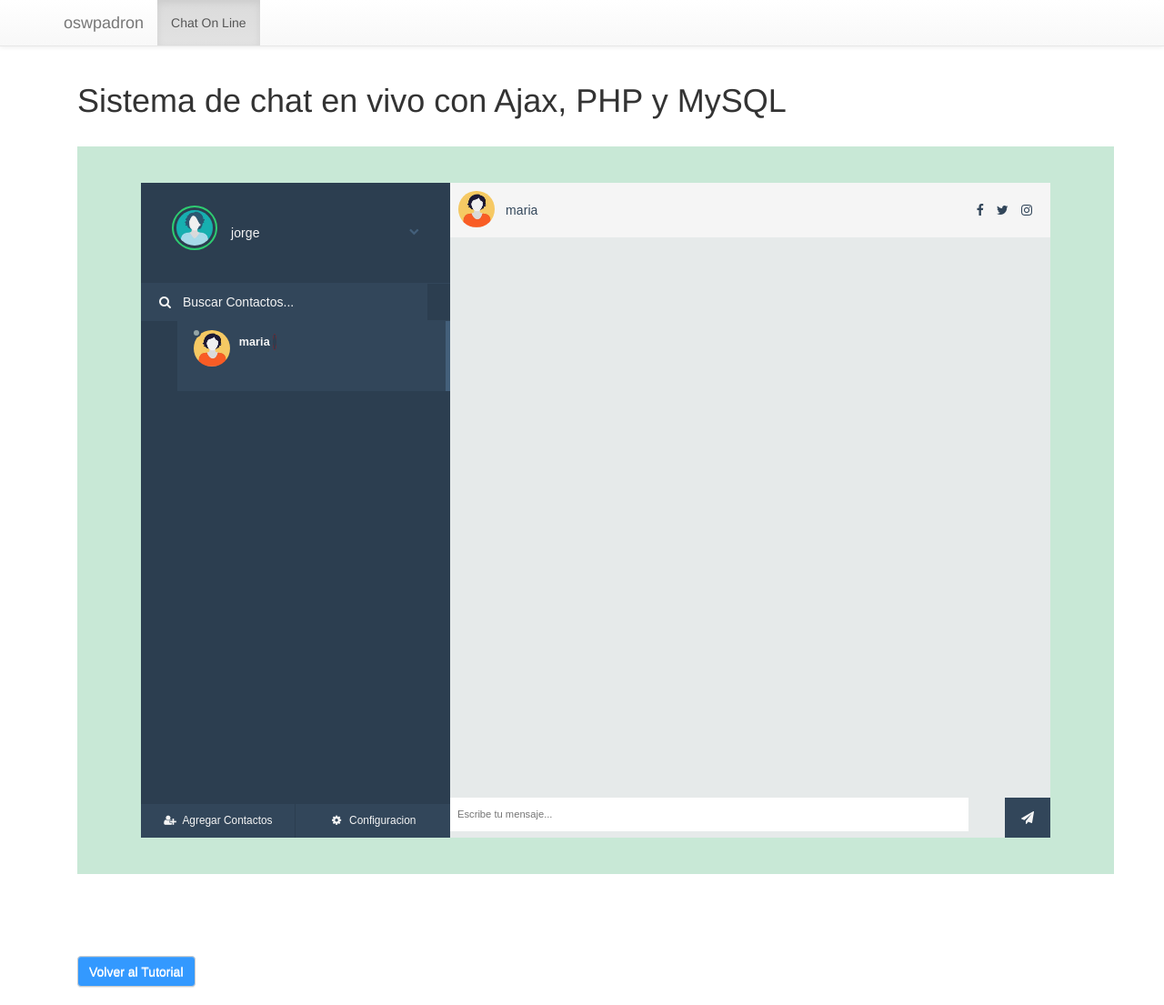
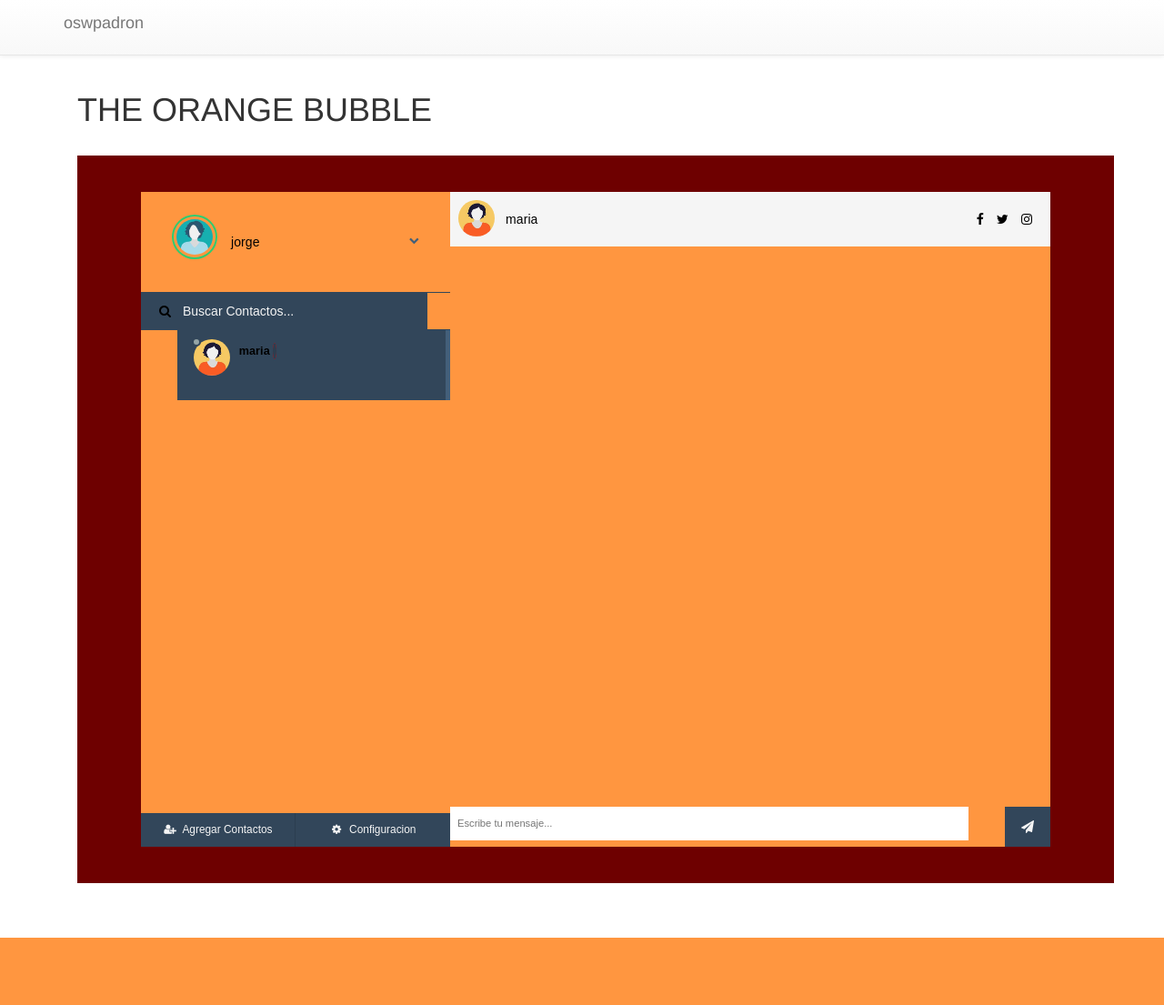
Before and after one commit to oswpadron/proyecto_uneweb, a PHP site: page / in a window 1280 px wide. Shown: the whole page at 91% size. After the commit the page ends 1031 px from the top, so only its background shows below. Run offline with PHP 8.4, Linux system fonts and the light colour scheme; the visitor is signed in with stand-in values (Sample User, id 1); data comes from the database, SQL or seed files in the repository; data that the repository does not hold is empty; some libraries are stand-ins or nearby versions.

Commit message:
Adding some updates

```diff
--- a/Chat.php
+++ b/Chat.php
@@ -3,7 +3,7 @@ class Chat{
     private $host  = 'localhost';
     private $user  = 'root';
     private $password   = "";
-    private $database  = "php_chat";
+    private $database  = "chat_users";
     private $chatTable = 'chat';
 	private $chatUsersTable = 'chat_users';
 	private $chatLoginDetailsTable = 'chat_login_details';
--- a/container.php
+++ b/container.php
@@ -9,14 +9,7 @@
             <span class="icon-bar"></span>
             <span class="icon-bar"></span>
           </button>
-          <a href="http://www.baulphp.com" class="navbar-brand">oswpadron</a>
-        </div>
-        <div class="navbar-collapse collapse">
-          <ul class="nav navbar-nav">
-            <li class="active"><a href="http://www.baulphp.com">Chat On Line</a></li>
-
-          </ul>
-
+          <p class="navbar-brand">oswpadron</p>
         </div><!--/.nav-collapse -->
       </div>
     </div>
--- a/css/style.css
+++ b/css/style.css
@@ -3,13 +3,13 @@
   align-items: center;
   justify-content: center;
   min-height: 100vh;
-  background: #c8e8d6;
+  background: #6e0000;
   font-family: "proxima-nova", "Source Sans Pro", sans-serif;
   /*font-size: 1em;*/
   letter-spacing: 0.1px;
-  color: #32465a;
+  color: #000000;
   text-rendering: optimizeLegibility;
-  text-shadow: 1px 1px 1px rgba(0, 0, 0, 0.004);
+  text-shadow: 1px 1px 1px #ffffff01;
   -webkit-font-smoothing: antialiased;
 }
 
@@ -20,7 +20,7 @@
   height: 92vh;
   min-height: 300px;
   max-height: 720px;
-  background: #E6EAEA;
+  background: #ff9640;
 }
 @media screen and (max-width: 360px) {
   #frame {
@@ -34,8 +34,8 @@
   max-width: 340px;
   width: 40%;
   height: 100%;
-  background: #2c3e50;
-  color: #f5f5f5;
+  background: #ff9640;
+  color: #000000;
   overflow: hidden;
   position: relative;
 }
@@ -54,7 +54,7 @@
     width: 100%;
     margin: 0 auto;
     padding: 5px 0 0 0;
-    background: #32465a;
+    background: #ff0000;
   }
 }
 #frame #sidepanel #profile.expanded .wrap {
@@ -90,7 +90,7 @@
   width: 50px;
   border-radius: 50%;
   padding: 3px;
-  border: 2px solid #e74c3c;
+  border: 2px solid #ffcdc8;
   height: auto;
   float: left;
   cursor: pointer;
@@ -254,7 +254,7 @@
   background: #e74c3c;
 }
 #frame #sidepanel #profile .wrap #status-options ul li#status-busy.active span.status-circle:before {
-  border: 1px solid #e74c3c;
+  border: 1px solid #ff7300;
 }
 #frame #sidepanel #profile .wrap #status-options ul li#status-offline span.status-circle {
   background: #95a5a6;
@@ -284,7 +284,7 @@
 }
 #frame #sidepanel #profile .wrap #expanded input:focus {
   outline: none;
-  background: #435f7a;
+  background: #0184ff;
 }
 #frame #sidepanel #search {
   border-top: 1px solid #32465a;
@@ -397,7 +397,7 @@
   background: #f1c40f;
 }
 #frame #sidepanel #contacts ul li.contact .wrap span.busy {
-  background: #e74c3c;
+  background: #ffffff;
 }
 #frame #sidepanel #contacts ul li.contact .wrap span.unread {
    background:red;
--- a/db/db.sql
+++ b/db/db.sql
@@ -1,5 +1,5 @@
 CREATE TABLE `chat_users` (
-`userid` int(11) NOT NULL,
+`userid` int(11) NOT NULL AUTO_INCREMENT,
 `username` varchar(255) NOT NULL,
 `password` varchar(255) NOT NULL,
 `avatar` varchar(255) NOT NULL,
--- a/index.php
+++ b/index.php
@@ -2,7 +2,7 @@
 session_start();
 include('header.php');
 ?>
-<title>Sistema de chat en vivo con Ajax, PHP y MySQL</title>
+<title>THE ORANGE BUBBLE</title>
 <link rel='stylesheet prefetch' href='https://cdnjs.cloudflare.com/ajax/libs/font-awesome/4.6.2/css/font-awesome.min.css'>
 <link href="css/style.css" rel="stylesheet" id="bootstrap-css">
 <script src="js/chat.js"></script>
@@ -14,7 +14,7 @@ include('header.php');
 </style>
 <?php include('container.php');?>
 <div class="container">
-	<h1>Sistema de chat en vivo con Ajax, PHP y MySQL</h1>
+	<h1>THE ORANGE BUBBLE</h1>
 	<br>
 	<?php if(isset($_SESSION['userid']) && $_SESSION['userid']) { ?>
 		<div class="chat">
@@ -121,8 +121,4 @@ include('header.php');
 	<?php } ?>
 	<br>
 	<br>
-	<div style="margin:50px 0px 0px 0px;">
-		<a class="btn btn-default read-more" style="background:#3399ff;color:white" href="http://www.baulphp.com/sistema-de-chat-en-vivo-con-ajax-php-y-mysql">Volver al Tutorial</a>
-	</div>
-</div>
 <?php include('footer.php');?>
```
